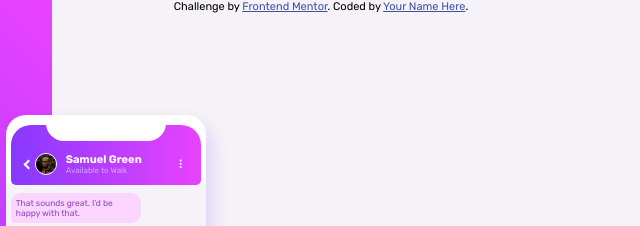
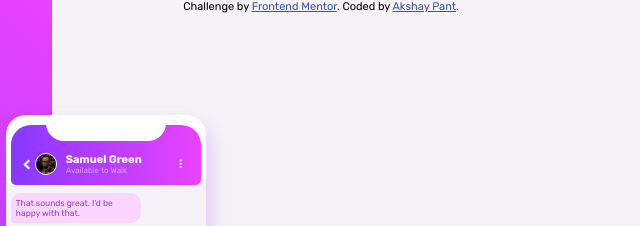
Before and after one commit to ak74aytg/chat-app-illustration, a plain HTML site: page index.html in a window 1280 px wide. Shown: the top 226 px of the page, 319-959 px from the left. Drawn offline with Linux system fonts and the light colour scheme.

Commit message:
added name

```diff
--- a/index.html
+++ b/index.html
@@ -93,7 +93,7 @@
 
   <div class="attribution">
     Challenge by <a href="https://www.frontendmentor.io?ref=challenge" target="_blank">Frontend Mentor</a>.
-    Coded by <a href="#">Your Name Here</a>.
+    Coded by <a href="#">Akshay Pant</a>.
   </div>
 </body>
 
```
Also changed, not shown: 1 other file.
